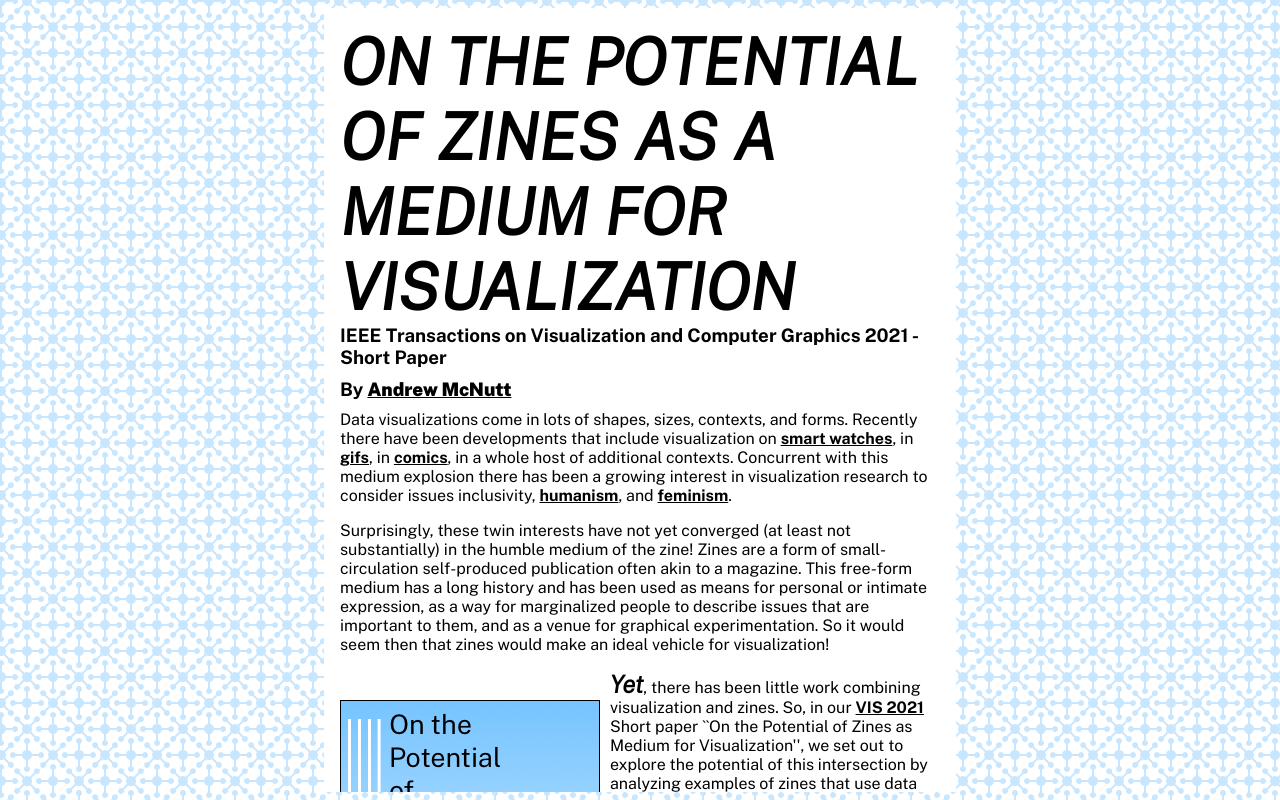
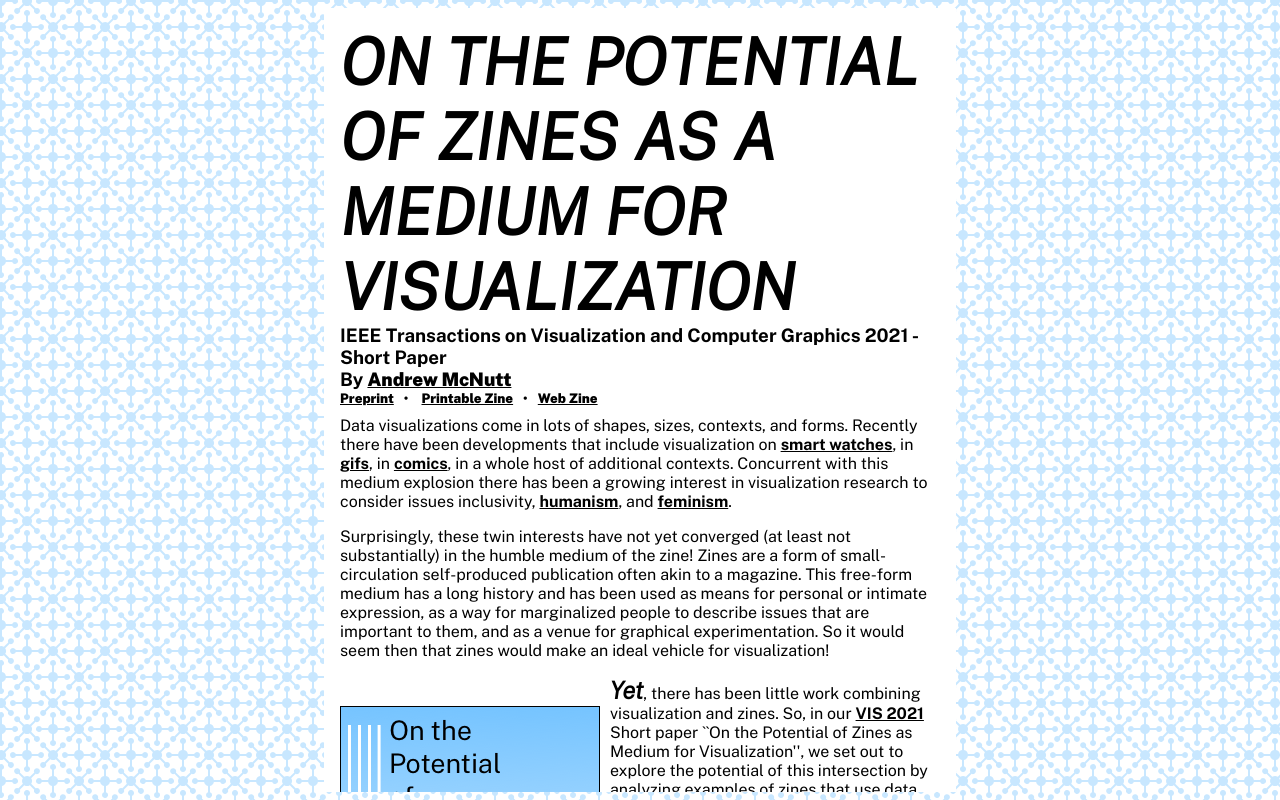
Before and after one commit to mcnuttandrew/zine-potential, a Svelte app: page / in a window 1280 px wide. Built offline with nearby package versions, Linux system fonts and the light colour scheme; no server answers.

Commit message:
Deploying to gh-pages from @ mcnuttandrew/zine-potential@51739073f10d9425391f8e690a777207cfd2c7c0 🚀

```diff
--- a/src/App.svelte
+++ b/src/App.svelte
@@ -70,6 +70,12 @@
     <h1>On the Potential of Zines as a Medium for Visualization</h1>
     <h3>IEEE Transactions on Visualization and Computer Graphics 2021 - Short Paper</h3>
     <h3>By <a href="http://mcnutt.in/">Andrew McNutt</a></h3>
+    <h5>
+      <a href="https://arxiv.org/abs/2108.02177">Preprint</a><span class="link-divider">•</span>
+      <a href="assets/printable-zine.pdf">Printable Zine</a><span class="link-divider">•</span><a
+        href="assets/web-zine.pdf">Web Zine</a
+      >
+    </h5>
 
     <div>
       <p>
@@ -234,7 +240,7 @@
     font-weight: bolder;
   }
 
-  h3 {
+  h5 {
     margin-bottom: 10px;
   }
 
@@ -261,6 +267,11 @@
     font-size: 1.5em;
     font-weight: bolder;
     font-style: italic;
+  }
+
+  .link-divider {
+    margin: 0 10px;
+    display: inline-block;
   }
 
   .zine-row {
```
Also changed, not shown: bundle.css (+1 -1 lines), bundle.js, 1 other file (tests, documents, lock files or other folders).
